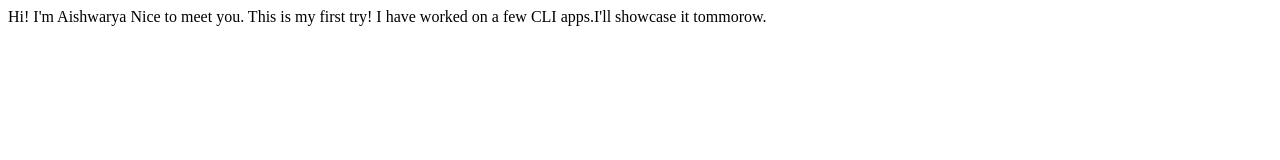
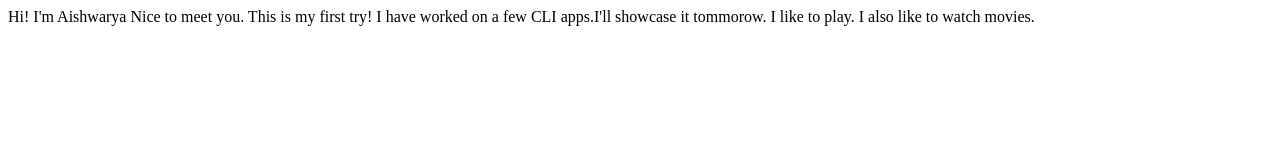
Before and after one commit to Aishwarya-Salunke/student-name-site, a plain HTML site: page index.html in a window 1280 px wide. Drawn offline with Linux system fonts and the light colour scheme.

Commit message:
update: hobbies

```diff
--- a/index.html
+++ b/index.html
@@ -11,5 +11,7 @@
     This is my first try!
 
     I have worked on a few CLI apps.I'll showcase it tommorow.
+
+    I like to play. I also like to watch movies.
 </body>
 </html>
```
